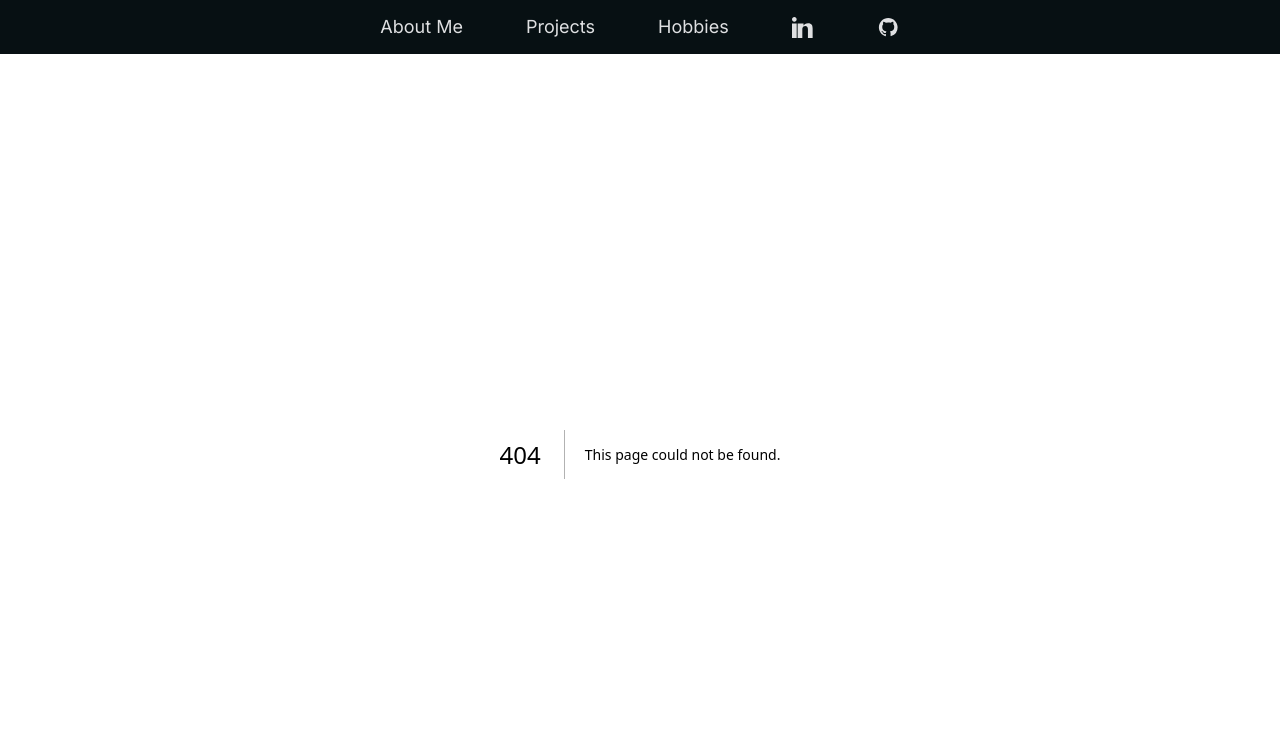
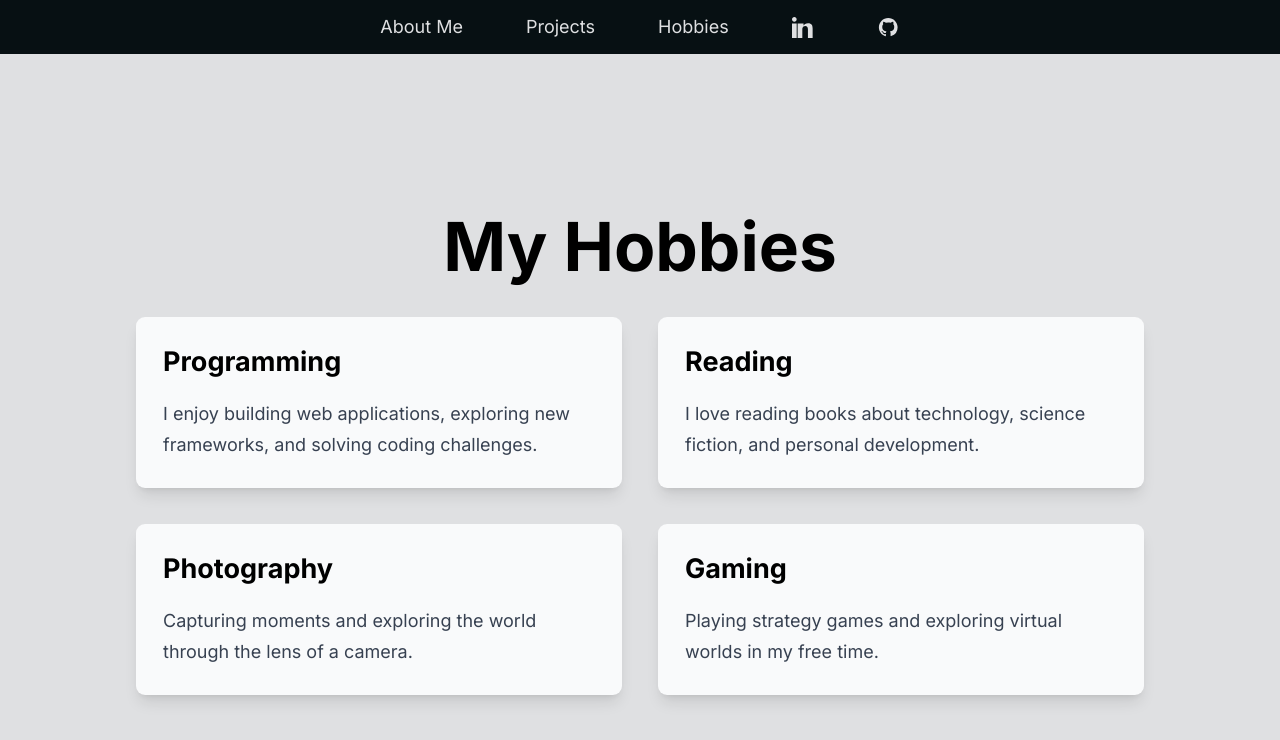
Before and after one commit to Miha5092/personal-website, a Next.js app: page /hobbies in a window 1280 px wide. Before the commit this address had no page. Shown: the top 740 px of the page. Built offline with nearby package versions, Linux system fonts and the light colour scheme.

Commit message:
Added page routing

```diff
--- /dev/null
+++ b/app/hobbies/page.tsx
@@ -0,0 +1,41 @@
+export default function HobbiesPage() {
+  return (
+    <main className="flex flex-col items-center justify-center min-h-screen p-8">
+      <div className="max-w-4xl w-full">
+        <h1 className="text-4xl md:text-6xl font-bold text-center mb-8">
+          My Hobbies
+        </h1>
+
+        <div className="grid md:grid-cols-2 gap-8">
+          <div className="bg-gray-50 rounded-lg p-6 shadow-lg">
+            <h2 className="text-2xl font-bold mb-4">Programming</h2>
+            <p className="text-gray-700">
+              I enjoy building web applications, exploring new frameworks, and solving coding challenges.
+            </p>
+          </div>
+
+          <div className="bg-gray-50 rounded-lg p-6 shadow-lg">
+            <h2 className="text-2xl font-bold mb-4">Reading</h2>
+            <p className="text-gray-700">
+              I love reading books about technology, science fiction, and personal development.
+            </p>
+          </div>
+
+          <div className="bg-gray-50 rounded-lg p-6 shadow-lg">
+            <h2 className="text-2xl font-bold mb-4">Photography</h2>
+            <p className="text-gray-700">
+              Capturing moments and exploring the world through the lens of a camera.
+            </p>
+          </div>
+
+          <div className="bg-gray-50 rounded-lg p-6 shadow-lg">
+            <h2 className="text-2xl font-bold mb-4">Gaming</h2>
+            <p className="text-gray-700">
+              Playing strategy games and exploring virtual worlds in my free time.
+            </p>
+          </div>
+        </div>
+      </div>
+    </main>
+  );
+}
--- a/app/page.tsx
+++ b/app/page.tsx
@@ -14,7 +14,7 @@ function FirstImpression() {
 
           <div className="flex-1 max-w-[400px] order-2 md:order-2">
               <Image
-                  src="/portrait.jpeg"
+                  src="/cat.jpg"
                   alt="Image"
                   width={900}
                   height={900}
--- /dev/null
+++ b/app/projects/bachelor/page.tsx
@@ -0,0 +1,14 @@
+export default function BachelorProjectPage() {
+    return (
+        <main className="flex flex-col items-center justify-center min-h-screen p-8">
+            <div className="max-w-4xl w-full">
+                <h1 className="text-4xl md:text-6xl font-bold text-center mb-8">
+                    Bachelor's Thesis
+                </h1>
+                <p className="text-lg md:text-xl text-gray-700 mb-6">
+                    This is the page for my bachelor's thesis project.
+                </p>
+            </div>
+        </main>
+    )
+}
--- /dev/null
+++ b/app/projects/master/page.tsx
@@ -0,0 +1,14 @@
+export default function MasterProjectPage() {
+    return (
+        <main className="flex flex-col items-center justify-center min-h-screen p-8">
+            <div className="max-w-4xl w-full">
+                <h1 className="text-4xl md:text-6xl font-bold text-center mb-8">
+                    Master's Thesis
+                </h1>
+                <p className="text-lg md:text-xl text-gray-700 mb-6">
+                    This is the page for my master's thesis project.
+                </p>
+            </div>
+        </main>
+    )
+}
--- /dev/null
+++ b/app/projects/website/page.tsx
@@ -0,0 +1,14 @@
+export default function WebsitePage() {
+    return (
+        <main className="flex flex-col items-center justify-center min-h-screen p-8">
+            <div className="max-w-4xl w-full">
+                <h1 className="text-4xl md:text-6xl font-bold text-center mb-8">
+                    Website Project
+                </h1>
+                <p className="text-lg md:text-xl text-gray-700 mb-6">
+                    This is the page for my website project.
+                </p>
+            </div>
+        </main>
+    )
+}
--- a/app/ui/navigationBar.tsx
+++ b/app/ui/navigationBar.tsx
@@ -1,6 +1,6 @@
 import Link from "next/link";
 import 'flowbite';
-import DropdownNavMenu from "./DropdownNavMenu";
+import DropdownNavMenu from "./dropdownNavMenu";
 
 export default function NavigationBar({ height = "h-12", spacing = "px-4" }: { height?: string; spacing?: string } = {}) {
   return (
```
Also changed, not shown: public/cat.jpg (added).
